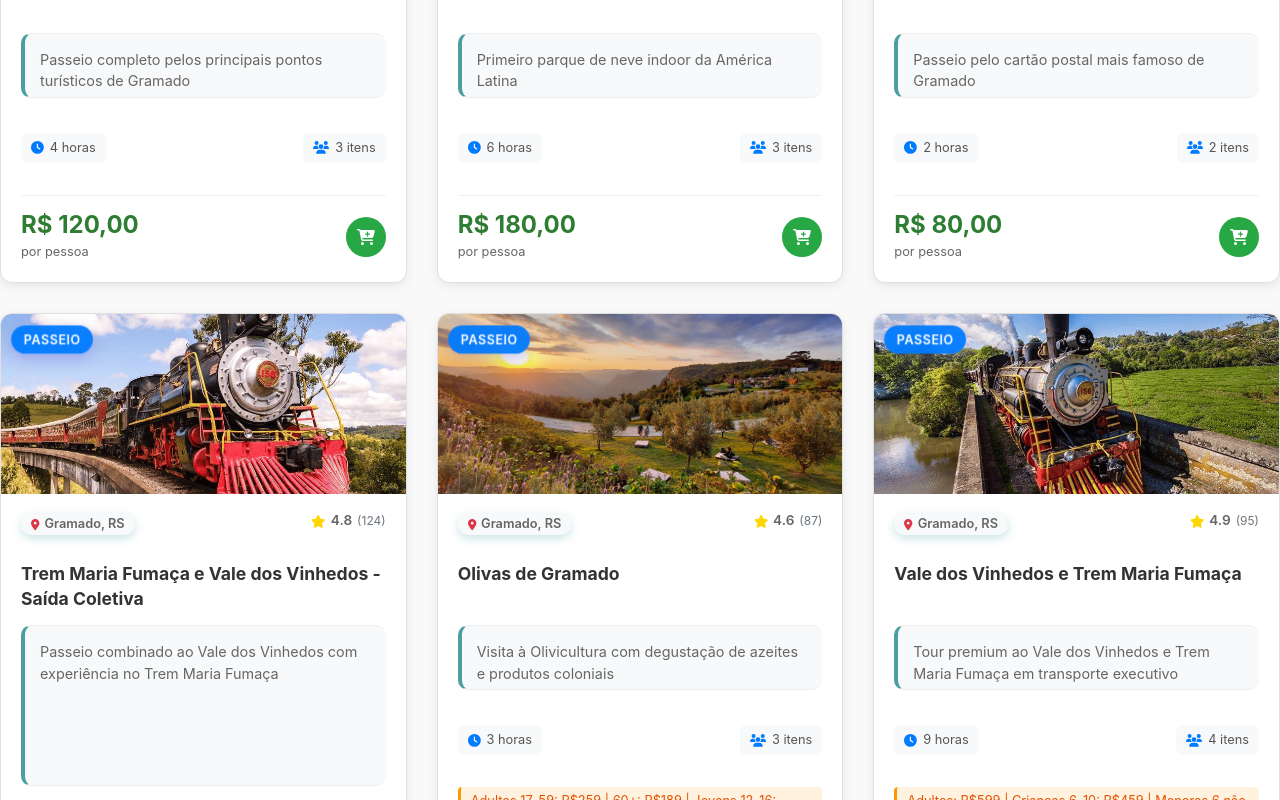
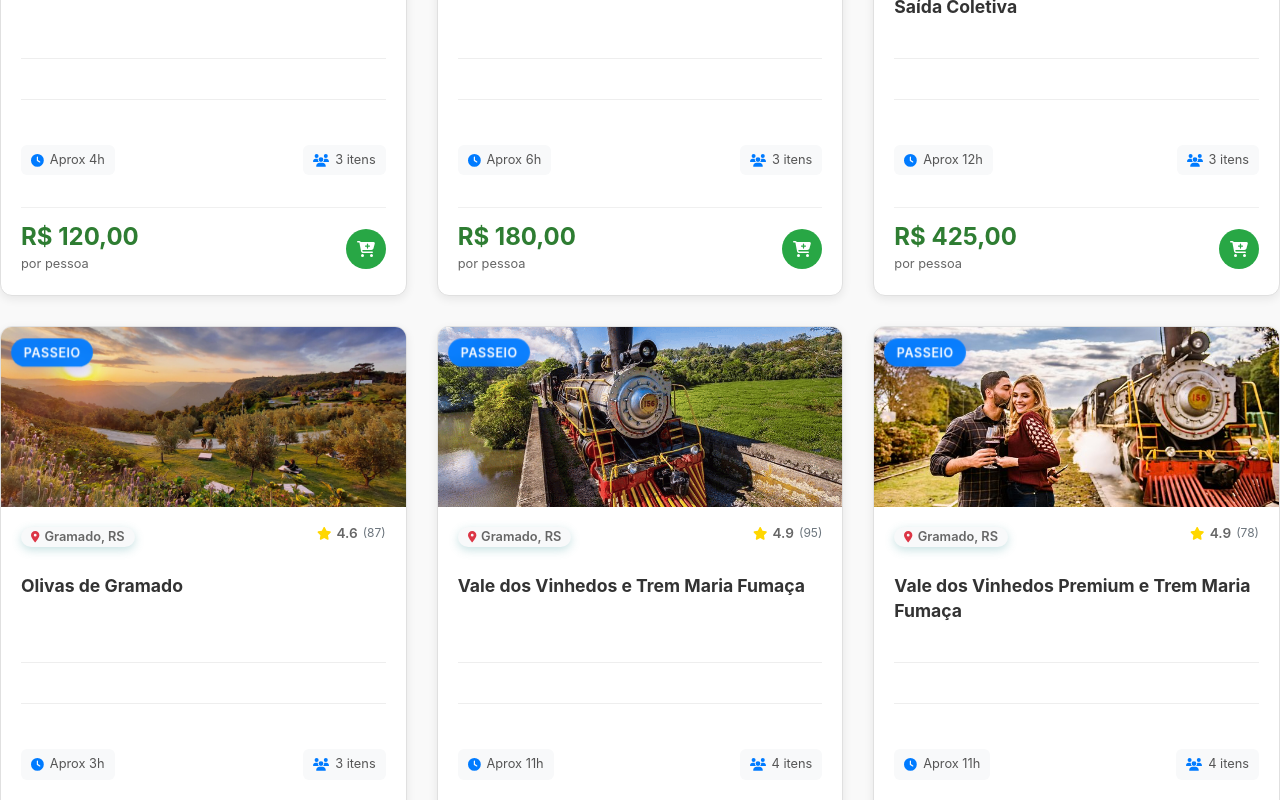
Before and after one commit to DeevLeandro/EcommerceFrancystur, a React (Create React App) app: page /busca in a window 1280 px wide. Shown: the part 420-1220 px from the top of the page. Built offline with nearby package versions, Linux system fonts and the light colour scheme.

Commit message:
atualizacao

```diff
--- a/src/components/data/products.js
+++ b/src/components/data/products.js
@@ -3,11 +3,10 @@ export const produtos = {
     {
       id: 1,
       nome: "Tour pela Cidade de Gramado",
-      descricao: "Passeio completo pelos principais pontos turísticos de Gramado",
       preco: 120.00,
       imagem: "/images/gramado-tour.jpg",
       categoria: "passeios",
-      duracao: "4 horas",
+      duracao: "Aprox 4h",
       inclui: ["Guia turístico", "Transporte", "Ingressos para atrações"],
       avaliacao: 4.8,
       reviews: 156
@@ -15,35 +14,21 @@ export const produtos = {
     {
       id: 2,
       nome: "Parque Snowland",
-      descricao: "Primeiro parque de neve indoor da América Latina",
       preco: 180.00,
       imagem: "/images/snowland.jpg",
       categoria: "passeios",
-      duracao: "6 horas",
+      duracao: "Aprox 6h",
       inclui: ["Ingresso", "Equipamentos", "Acompanhante"],
       avaliacao: 4.9,
       reviews: 230
     },
     {
-      id: 3,
-      nome: "Lago Negro",
-      descricao: "Passeio pelo cartão postal mais famoso de Gramado",
-      preco: 80.00,
-      imagem: "/images/lago-negro.jpg",
-      categoria: "passeios",
-      duracao: "2 horas",
-      inclui: ["Transporte", "Guia local"],
-      avaliacao: 4.7,
-      reviews: 189
-    },
-    {
       id: 4,
       nome: "Trem Maria Fumaça e Vale dos Vinhedos - Saída Coletiva",
-      descricao: "Passeio combinado ao Vale dos Vinhedos com experiência no Trem Maria Fumaça",
       preco: 425.00,
       imagem: "/images/trem-vale-vinhedos.jpg",
       categoria: "passeios",
-      duracao: "8 horas",
+      duracao: "Aprox 12h",
       inclui: ["Transporte coletivo", "Ingresso Trem Maria Fumaça", "Visita a vinícolas"],
       notas: "Menores de 6 anos não pagam",
       avaliacao: 4.8,
@@ -52,7 +37,6 @@ export const produtos = {
     {
       id: 5,
       nome: "Olivas de Gramado",
-      descricao: "Visita à Olivicultura com degustação de azeites e produtos coloniais",
       preco: {
         adulto: 259.00,
         senior: 189.00,
@@ -60,7 +44,7 @@ export const produtos = {
       },
       imagem: "/images/olivas-gramado.jpg",
       categoria: "passeios",
-      duracao: "3 horas",
+      duracao: "Aprox 3h",
       inclui: ["Transporte", "Ingresso", "Degustação"],
       faixaEtaria: "Adultos 17-59: R$259 | 60+: R$189 | Jovens 12-16: R$189",
       avaliacao: 4.6,
@@ -69,14 +53,13 @@ export const produtos = {
     {
       id: 6,
       nome: "Vale dos Vinhedos e Trem Maria Fumaça",
-      descricao: "Tour premium ao Vale dos Vinhedos e Trem Maria Fumaça em transporte executivo",
       preco: {
         adulto: 599.00,
         crianca: 459.00
       },
       imagem: "/images/vale-vinhedos-executivo.jpg",
       categoria: "passeios",
-      duracao: "9 horas",
+      duracao: "Aprox 11h",
       inclui: ["Carro executivo privativo", "Motorista", "Ingressos", "Degustações"],
       faixaEtaria: "Adultos: R$599 | Crianças 6-10: R$459 | Menores 6 não pagam",
       avaliacao: 4.9,
@@ -85,14 +68,13 @@ export const produtos = {
     {
       id: 7,
       nome: "Vale dos Vinhedos Premium e Trem Maria Fumaça",
-      descricao: "Experiência premium com vinícolas selecionadas e passeio de trem histórico",
       preco: {
         adulto: 589.00,
         jovem: 399.00
       },
       imagem: "/images/vale-vinhedos-premium.jpg",
       categoria: "passeios",
-      duracao: "8 horas",
+      duracao: "Aprox 11h",
       inclui: ["Transporte executivo", "Degustações premium", "Ingresso trem", "Guia especializado"],
       faixaEtaria: "Adultos: R$589 | Jovens: R$399 | Crianças até 6 não pagam",
       avaliacao: 4.9,
@@ -101,14 +83,13 @@ export const produtos = {
     {
       id: 8,
       nome: "Trem Maria Fumaça e Vinícola Casa Valduga",
-      descricao: "Passeio cultural e enogastronômico combinando história e vinhos premiados",
       preco: {
         adulto: 799.00,
         crianca: 399.00
       },
       imagem: "/images/trem-valduga.jpg",
       categoria: "passeios",
-      duracao: "7 horas",
+      duracao: "Aprox 11h",
       inclui: ["Transporte", "Ingresso trem", "Tour na Casa Valduga", "Degustação premium"],
       faixaEtaria: "Maiores 11 anos: R$799 | Crianças 6-10: R$399",
       avaliacao: 4.9,
@@ -117,11 +98,10 @@ export const produtos = {
     {
       id: 9,
       nome: "Rota Romântica - Gramado e Canela",
-      descricao: "Passeio pelos pontos mais charmosos das duas cidades",
       preco: 145.00,
       imagem: "/images/rota-romantica.jpg",
       categoria: "passeios",
-      duracao: "5 horas",
+      duracao: "Aprox 5h",
       inclui: ["Transporte", "Guia", "Paradas estratégicas"],
       avaliacao: 4.7,
       reviews: 203
@@ -129,11 +109,10 @@ export const produtos = {
     {
       id: 10,
       nome: "Cascata do Caracol",
-      descricao: "Visita à majestosa cascata de 131 metros em Canela",
       preco: 110.00,
       imagem: "/images/caracol.jpg",
       categoria: "passeios",
-      duracao: "3 horas",
+      duracao: "Aprox 3h",
       inclui: ["Transporte", "Ingresso", "Guia local"],
       avaliacao: 4.8,
       reviews: 267
@@ -141,11 +120,10 @@ export const produtos = {
     {
       id: 11,
       nome: "Parque da Ferradura",
-      descricao: "Mirante com vista panorâmica do cânion e cascatas",
       preco: 95.00,
       imagem: "/images/ferradura.jpg",
       categoria: "passeios",
-      duracao: "3 horas",
+      duracao: "Aprox 3h",
       inclui: ["Transporte", "Ingresso", "Guia"],
       avaliacao: 4.6,
       reviews: 154
@@ -153,11 +131,10 @@ export const produtos = {
     {
       id: 12,
       nome: "Alpen Park",
-      descricao: "Parque de aventuras com tirolesa, montanha russa e arvorismo",
       preco: 160.00,
       imagem: "/images/alpen-park.jpg",
       categoria: "passeios",
-      duracao: "4 horas",
+      duracao: "Aprox 4h",
       inclui: ["Transporte", "Ingresso", "Equipamentos"],
       avaliacao: 4.8,
       reviews: 189
@@ -168,11 +145,10 @@ export const produtos = {
     {
       id: 20,
       nome: "Rota das Vinícolas - Premium",
-      descricao: "Tour por 3 vinícolas com degustação de vinhos premiados",
       preco: 250.00,
       imagem: "/images/vinicolas-tour.jpg",
       categoria: "vinicolas",
-      duracao: "8 horas",
+      duracao: "Aprox 8h",
       inclui: ["Transporte", "Degustações", "Guia especializado"],
       avaliacao: 4.9,
       reviews: 189
@@ -180,11 +156,10 @@ export const produtos = {
     {
       id: 21,
       nome: "Tour Vinícolas Premium - Privativo",
-      descricao: "Passeio exclusivo às melhores vinícolas da região com degustação gourmet",
       preco: 350.00,
       imagem: "/images/vinicolas-privativo.jpg",
       categoria: "vinicolas",
-      duracao: "6 horas",
+      duracao: "Aprox 6h",
       inclui: ["Veículo privativo", "Degustações selecionadas", "Confraternização"],
       avaliacao: 5.0,
       reviews: 67
@@ -192,11 +167,10 @@ export const produtos = {
     {
       id: 22,
       nome: "Vale dos Vinhedos - Degustação Completa",
-      descricao: "Imersão no mundo dos vinhos com visita a 4 vinícolas tradicionais",
       preco: 280.00,
       imagem: "/images/vale-vinhedos-completo.jpg",
       categoria: "vinicolas",
-      duracao: "7 horas",
+      duracao: "Aprox 7h",
       inclui: ["Transporte", "4 degustações", "Almoço típico"],
       avaliacao: 4.8,
       reviews: 143
@@ -204,11 +178,10 @@ export const produtos = {
     {
       id: 23,
       nome: "Casa Valduga Experience",
-      descricao: "Visita exclusiva à tradicional Casa Valduga com degustação premium",
       preco: 195.00,
       imagem: "/images/casa-valduga.jpg",
       categoria: "vinicolas",
-      duracao: "3 horas",
+      duracao: "Aprox 3h",
       inclui: ["Transporte", "Tour pela vinícola", "Degustação especial"],
       avaliacao: 4.9,
       reviews: 98
@@ -219,11 +192,10 @@ export const produtos = {
     {
       id: 30,
       nome: "Transfer Aeroporto - Gramado",
-      descricao: "Transfer privativo do aeroporto para seu hotel em Gramado",
       preco: 150.00,
       imagem: "/images/transfer.jpg",
       categoria: "transfers",
-      duracao: "1 hora",
+      duracao: "Aprox 3h",
       inclui: ["Veículo privativo", "Motorista", "Assistência"],
       avaliacao: 4.7,
       reviews: 312
@@ -231,11 +203,10 @@ export const produtos = {
     {
       id: 31,
       nome: "Transfer Compartilhado - Aeroporto",
-      descricao: "Transfer econômico compartilhado do aeroporto para Gramado/Canela",
       preco: 80.00,
       imagem: "/images/transfer-compartilhado.jpg",
       categoria: "transfers",
-      duracao: "1-1.5 horas",
+      duracao: "Aprox 3h",
       inclui: ["Van compartilhada", "Motorista", "Paradas estratégicas"],
       avaliacao: 4.5,
       reviews: 189
@@ -243,11 +214,10 @@ export const produtos = {
     {
       id: 32,
       nome: "Transfer Executivo - Carro Privativo",
-      descricao: "Transfer em carro executivo com motorista particular",
       preco: 200.00,
       imagem: "/images/transfer-executivo.jpg",
       categoria: "transfers",
-      duracao: "1 hora",
+      duracao: "Aprox 3h",
       inclui: ["Carro executivo", "Motorista bilíngue", "Água e snacks"],
       avaliacao: 4.9,
       reviews: 156
@@ -255,11 +225,10 @@ export const produtos = {
     {
       id: 33,
       nome: "Transfer Van Executiva - Grupos",
-      descricao: "Transfer em van executiva para grupos de até 12 pessoas",
       preco: 280.00,
       imagem: "/images/transfer-van.jpg",
       categoria: "transfers",
-      duracao: "1 hora",
+      duracao: "Aprox 2h",
       inclui: ["Van executiva", "Motorista", "Espaço para bagagens"],
       avaliacao: 4.8,
       reviews: 94
@@ -267,11 +236,10 @@ export const produtos = {
     {
       id: 34,
       nome: "Transfer Spin - Econômico",
-      descricao: "Transfer econômico em carro compacto para até 4 passageiros",
       preco: 120.00,
       imagem: "/images/transfer-spin.jpg",
       categoria: "transfers",
-      duracao: "1 hora",
+      duracao: "Aprox 2h",
       inclui: ["Carro compacto", "Motorista", "1 mala grande + bagagem de mão"],
       avaliacao: 4.6,
       reviews: 203
@@ -282,11 +250,10 @@ export const produtos = {
     {
       id: 40,
       nome: "Jantar Temático Alemão",
-      descricao: "Jantar com música ao vivo e danças típicas alemãs",
       preco: 180.00,
       imagem: "/images/jantar-alemao.jpg",
       categoria: "jantares",
-      duracao: "3 horas",
+      duracao: "Aprox 3h",
       inclui: ["Jantar completo", "Bebidas", "Espetáculo"],
       avaliacao: 4.8,
       reviews: 145
@@ -294,11 +261,10 @@ export const produtos = {
     {
       id: 41,
       nome: "Jantar Italiano com Cantoria",
-      descricao: "Jantar típico italiano com cantores líricos ao vivo",
       preco: 165.00,
       imagem: "/images/jantar-italiano.jpg",
       categoria: "jantares",
-      duracao: "2.5 horas",
+      duracao: "Aprox 2.5h",
       inclui: ["Massas artesanais", "Vinho da casa", "Apresentação musical"],
       avaliacao: 4.7,
       reviews: 112
@@ -306,11 +272,10 @@ export const produtos = {
     {
       id: 42,
       nome: "Jantar Gaúcho - Churrasco Premium",
-      descricao: "Autêntico churrasco gaúcho com show de tradições",
       preco: 195.00,
       imagem: "/images/jantar-gaucho.jpg",
       categoria: "jantares",
-      duracao: "3 horas",
+      duracao: "Aprox 3h",
       inclui: ["Churrasco completo", "Bebidas", "Show folclórico"],
       avaliacao: 4.9,
       reviews: 178
@@ -318,11 +283,10 @@ export const produtos = {
     {
       id: 43,
       nome: "Jantar Fonduê",
-      descricao: "Jantar romântico com fonduê de queijo e chocolate",
       preco: 145.00,
       imagem: "/images/jantar-fondue.jpg",
       categoria: "jantares",
-      duracao: "2 horas",
+      duracao: "Aprox 2h",
       inclui: ["Fonduê completo", "Vinho", "Ambiente climatizado"],
       avaliacao: 4.6,
       reviews: 89
@@ -330,11 +294,10 @@ export const produtos = {
     {
       id: 44,
       nome: "Jantar Medieval",
-      descricao: "Experiência única em castelo com comidas típicas medievais",
       preco: 220.00,
       imagem: "/images/jantar-medieval.jpg",
       categoria: "jantares",
-      duracao: "4 horas",
+      duracao: "Aprox 2h",
       inclui: ["Banquete medieval", "Espetáculo", "Bebidas"],
       avaliacao: 4.8,
       reviews: 134
@@ -345,11 +308,10 @@ export const produtos = {
     {
       id: 50,
       nome: "Ingresso Mundo a Vapor",
-      descricao: "Conheça o parque temático que mostra a força do vapor",
       preco: 80.00,
       imagem: "/images/mundo-vapor.jpg",
       categoria: "ingressos",
-      duracao: "2-3 horas",
+      duracao: "Aprox 2h a 3h",
       inclui: ["Ingresso", "Atrações"],
       avaliacao: 4.6,
       reviews: 98
@@ -357,11 +319,10 @@ export const produtos = {
     {
       id: 51,
       nome: "Ingresso Mini Mundo",
-      descricao: "Maior parque em miniatura da América Latina em Gramado",
       preco: 75.00,
       imagem: "/images/mini-mundo.jpg",
       categoria: "ingressos",
-      duracao: "2 horas",
+      duracao: "Aprox 2h",
       inclui: ["Ingresso", "Visita livre"],
       avaliacao: 4.7,
       reviews: 156
@@ -369,11 +330,10 @@ export const produtos = {
     {
       id: 52,
       nome: "Ingresso Harley Motor Show",
-      descricao: "Museu interativo com motos Harley Davidson",
       preco: 65.00,
       imagem: "/images/harley show.jpg",
       categoria: "ingressos",
-      duracao: "1.5 horas",
+      duracao: "Aprox 1.5h",
       inclui: ["Ingresso", "Exposição interativa"],
       avaliacao: 4.5,
       reviews: 87
@@ -381,11 +341,10 @@ export const produtos = {
     {
       id: 53,
       nome: "Ingresso Snowland + Alpen Park",
-      descricao: "Combo dos dois parques de aventura",
       preco: 220.00,
       imagem: "/images/combo-parques.jpg",
       categoria: "ingressos",
-      duracao: "6 horas",
+      duracao: "Aprox 6h",
       inclui: ["Ingressos para ambos", "Transporte entre parques"],
       avaliacao: 4.8,
       reviews: 112
@@ -393,11 +352,10 @@ export const produtos = {
     {
       id: 54,
       nome: "Ingresso Hollywood Dream Cars",
-      descricao: "Museu de carros clássicos do cinema",
       preco: 70.00,
       imagem: "/images/dream-cars.jpg",
       categoria: "ingressos",
-      duracao: "1.5 horas",
+      duracao: "Aprox 1.5h",
       inclui: ["Ingresso", "Tour guiado"],
       avaliacao: 4.6,
       reviews: 76
@@ -408,7 +366,6 @@ export const produtos = {
     {
       id: 60,
       nome: "Pacote Natal Luz Completo",
-      descricao: "Experiência completa do Natal Luz de Gramado",
       preco: 300.00,
       imagem: "/images/natal-luz.jpg",
       categoria: "natal-luz",
@@ -420,11 +377,10 @@ export const produtos = {
     {
       id: 61,
       nome: "Tour das Luzes - Natal Luz",
-      descricao: "Passeio noturno para ver todas as decorações natalinas",
       preco: 120.00,
       imagem: "/images/tour-luzes.jpg",
       categoria: "natal-luz",
-      duracao: "3 horas",
+      duracao: "Aprox 3h",
       inclui: ["Transporte", "Guia especializado", "Paradas fotográficas"],
       avaliacao: 4.8,
       reviews: 189
@@ -432,11 +388,10 @@ export const produtos = {
     {
       id: 62,
       nome: "Espetáculo Natal Luz + Jantar",
-      descricao: "Ingresso para o espetáculo oficial + jantar temático",
       preco: 180.00,
       imagem: "/images/espetaculo-natal.jpg",
       categoria: "natal-luz",
-      duracao: "4 horas",
+      duracao: "Aprox 4h",
       inclui: ["Ingresso espetáculo", "Jantar", "Transporte hotel"],
       avaliacao: 4.7,
       reviews: 145
@@ -444,11 +399,10 @@ export const produtos = {
     {
       id: 63,
       nome: "Natal Luz VIP - Experiência Premium",
-      descricao: "Experiência exclusiva com lugares preferenciais e extras",
       preco: 450.00,
       imagem: "/images/natal-vip.jpg",
       categoria: "natal-luz",
-      duracao: "5 horas",
+      duracao: "Aprox 5h",
       inclui: ["Lugar VIP nos shows", "Jantar gourmet", "Brindes exclusivos"],
       avaliacao: 5.0,
       reviews: 67
@@ -459,7 +413,6 @@ export const produtos = {
     {
       id: 70,
       nome: "Carro Executivo - Passeios Personalizados",
-      descricao: "Carro executivo com motorista para passeios personalizados",
       preco: {
         "4 horas": 350.00,
         "8 horas": 600.00,
@@ -475,7 +428,6 @@ export const produtos = {
     {
       id: 71,
       nome: "Van Executiva - Grupos 12 pessoas",
-      descricao: "Van executiva para grupos familiares ou de amigos",
       preco: {
         "4 horas": 480.00,
         "8 horas": 800.00,
@@ -491,7 +443,6 @@ export const produtos = {
     {
       id: 72,
       nome: "Carro Spin - Econômico",
-      descricao: "Carro compacto para passeios econômicos",
       preco: {
         "4 horas": 250.00,
         "8 horas": 400.00
@@ -506,7 +457,6 @@ export const produtos = {
     {
       id: 73,
       nome: "Transfer Compartilhado - Passeios",
-      descricao: "Transporte compartilhado para passeios populares",
       preco: 95.00,
       imagem: "/images/compartilhado-passeios.jpg",
       categoria: "transporte-passeios",
--- a/src/components/pages/HomePage.js
+++ b/src/components/pages/HomePage.js
@@ -3,7 +3,6 @@ import { Link } from 'react-router-dom';
 import Header from "../Header"; // Importe o Header aqui
 import { todosProdutos } from "../data/products";
 import ProdutoCard from "../pages/ProductCard";
-import PromoBanner from '../PromoBanner';
 
 const HomePage = () => {
   const produtosDestaque = todosProdutos.slice(0, 6);
@@ -16,7 +15,6 @@ const HomePage = () => {
           <h1>Bem-vindo à FrancysTur!</h1>
           <p>Sua melhor experiência em Gramado e região</p>
         </div>
-        <PromoBanner/>
         <section className="destaque-section">
           <h2>Produtos em Destaque</h2>
           <div className="produtos-grid">
--- a/src/components/pages/ProdutoDetalhePage.js
+++ b/src/components/pages/ProdutoDetalhePage.js
@@ -139,7 +139,7 @@ const ProdutoDetalhePage = () => {
 
     mensagem += `Poderia me fornecer mais detalhes?`;
 
-    const numeroWhatsApp = "5551999999999";
+    const numeroWhatsApp = "5553991224480";
     const url = `https://wa.me/${numeroWhatsApp}?text=${encodeURIComponent(mensagem)}`;
     window.open(url, '_blank');
   };
@@ -158,7 +158,6 @@ const ProdutoDetalhePage = () => {
           </div>
 
           <h1>{produto.nome}</h1>
-          <p className="product-description">{produto.descricao}</p>
 
           {/* Informações específicas se existirem */}
           {produto.faixaEtaria && (
--- a/src/index.css
+++ b/src/index.css
@@ -1782,20 +1782,20 @@ button, .btn {
 
 .hero-section {
   text-align: center;
-  padding: 40px 20px;
+  padding: 20px 20px; /* Reduzido de 40px 20px para 20px 20px */
   background: linear-gradient(135deg, #2a9d8f 0%, #21867a 100%);
   color: white;
   border-radius: 10px;
-  margin-bottom: 40px;
+  margin-bottom: 30px;
 }
 
 .hero-section h1 {
-  font-size: 2.5rem;
-  margin-bottom: 10px;
+  font-size: 1.6rem; /* Reduzido de 2.0rem */
+  margin-bottom: 8px; /* Ajuste proporcional */
 }
 
 .hero-section p {
-  font-size: 1.2rem;
+  font-size: 1.0rem; /* Reduzido de 1.2rem */
   opacity: 0.9;
 }
 
@@ -2716,16 +2716,6 @@ button, .btn {
   font-weight: 700;
 }
 
-.product-description {
-  color: #666;
-  line-height: 1.6;
-  font-size: 1.1rem;
-  margin: 0;
-  background: #f8f9fa;
-  padding: 15px;
-  border-radius: 10px;
-  border-left: 4px solid #4b9fa2;
-}
 
 /* Informação da data */
 .date-info {
@@ -3473,18 +3463,7 @@ button, .btn {
   -webkit-box-orient: vertical;
 }
 
-.product-description {
-  color: #666;
-  font-size: 0.9rem;
-  line-height: 1.5;
-  margin-bottom: 15px;
-  flex-grow: 1;
-  height: 4.5em;
-  overflow: hidden;
-  display: -webkit-box;
-  -webkit-line-clamp: 3;
-  -webkit-box-orient: vertical;
-}
+
 
 .product-details {
   display: flex;
```
